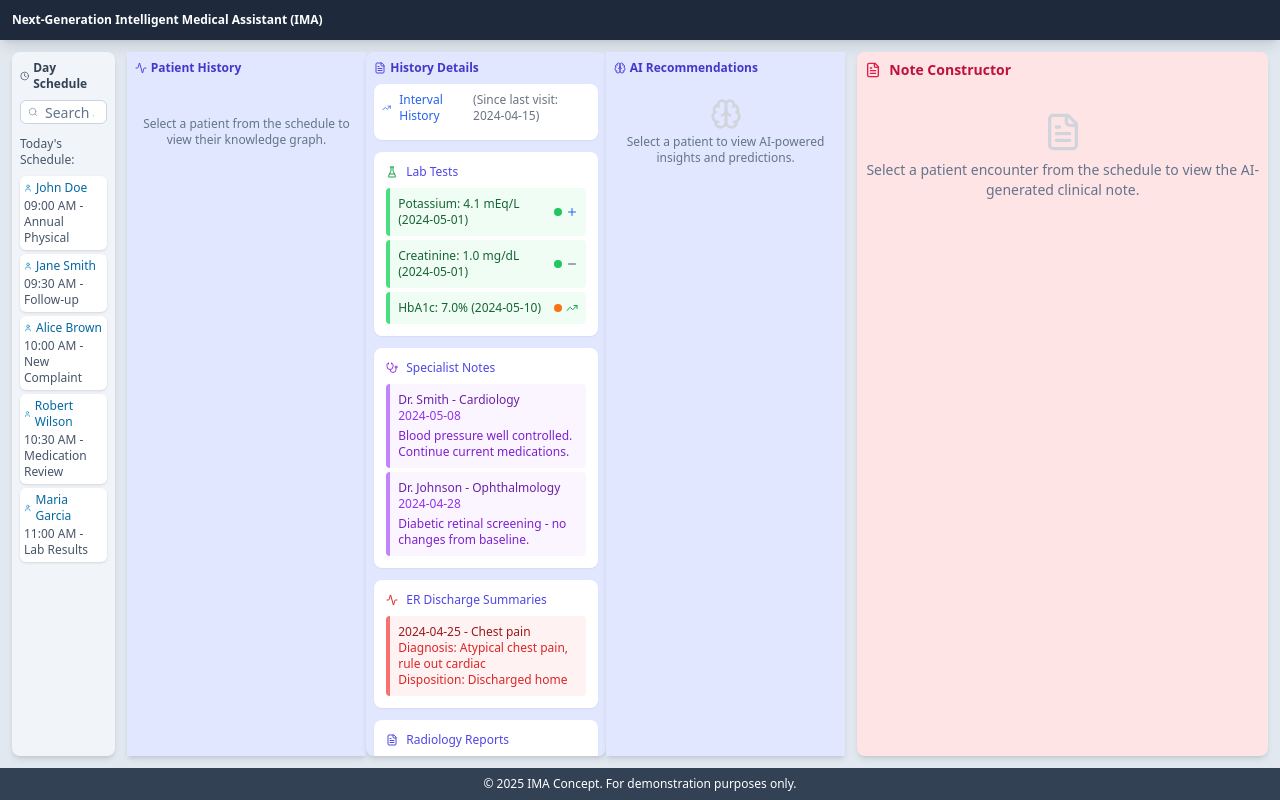
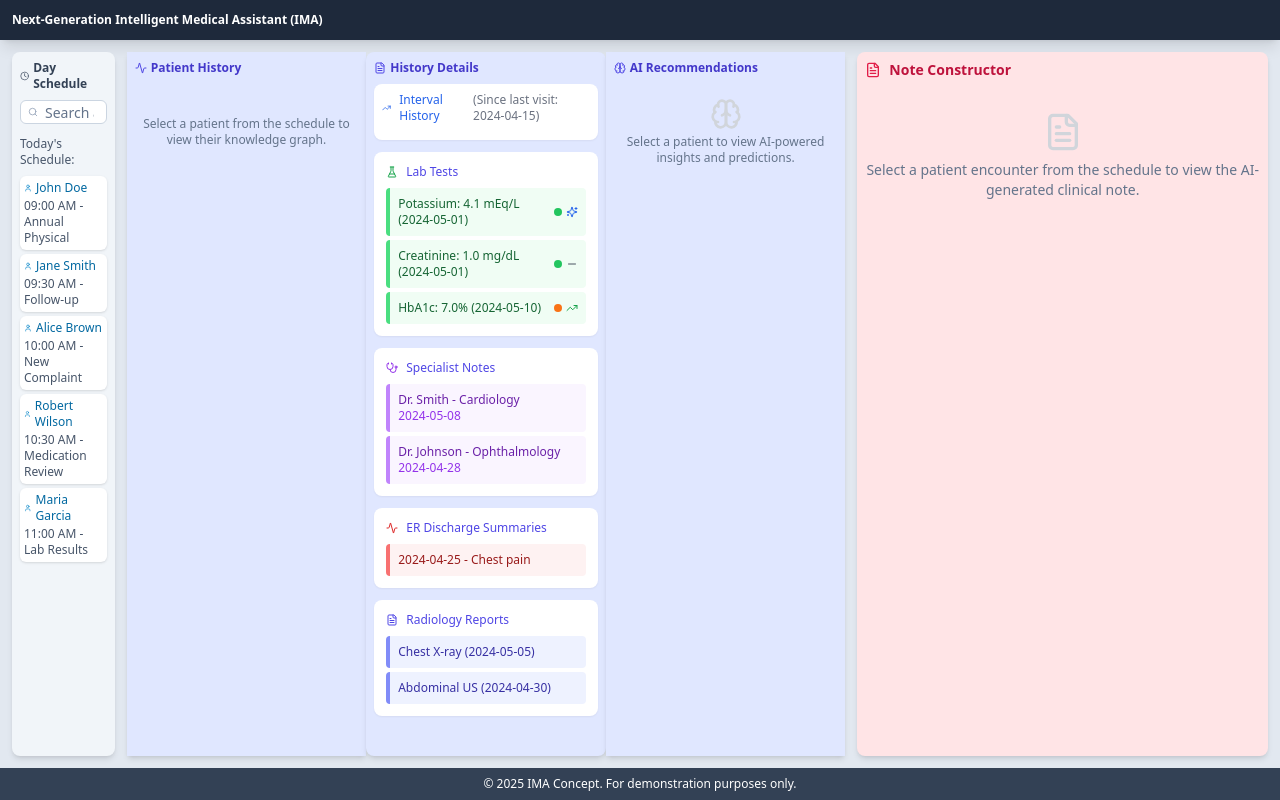
Before and after one commit to kkeshavjee/ima-insight-navigator, a React (Vite) app: page / in a window 1280 px wide. Built offline with nearby package versions, Linux system fonts and the light colour scheme.

Commit message:
Refactor: Improve interval history display
- Replaced "new" icon with sparkles.
- Modified Specialist Notes, ER discharge, and radiology reports to show only titles and dates.
- Implemented pop-up windows for detailed information.

```diff
--- a/src/components/drill-down/IntervalHistoryCard.tsx
+++ b/src/components/drill-down/IntervalHistoryCard.tsx
@@ -1,6 +1,7 @@
 
 import React from 'react';
-import { TrendingUp, FlaskConical, FileText, Activity, Stethoscope, Plus, Minus } from 'lucide-react';
+import { TrendingUp, FlaskConical, FileText, Activity, Stethoscope, Sparkles, Minus } from 'lucide-react';
+import { Popover, PopoverContent, PopoverTrigger } from '@/components/ui/popover';
 import DetailCard, { StatusBadge } from './DetailCard';
 
 interface IntervalHistoryData {
@@ -18,13 +19,13 @@ const IntervalHistoryCard: React.FC<IntervalHistoryCardProps> = ({ intervalHisto
   const getChangeIcon = (change: string) => {
     switch (change.toLowerCase()) {
       case 'new':
-        return <Plus className="w-3 h-3 text-blue-600" />;
+        return <Sparkles className="w-3 h-3 text-blue-600" />;
       case 'stable':
         return <Minus className="w-3 h-3 text-gray-600" />;
       case 'improved':
         return <TrendingUp className="w-3 h-3 text-green-600" />;
       default:
-        return <Plus className="w-3 h-3 text-blue-600" />;
+        return <Sparkles className="w-3 h-3 text-blue-600" />;
     }
   };
 
@@ -66,11 +67,21 @@ const IntervalHistoryCard: React.FC<IntervalHistoryCardProps> = ({ intervalHisto
           title="Specialist Notes"
           items={intervalHistory.specialistNotes}
           renderItem={(note, index) => (
-            <div key={index} className="p-2 bg-purple-50 rounded border-l-4 border-purple-400">
+            <Popover key={index}>
+              <PopoverTrigger asChild>
+                <div className="p-2 bg-purple-50 rounded border-l-4 border-purple-400 cursor-pointer hover:bg-purple-100 transition-colors">
                   <div className="text-xs font-medium text-purple-800">{note.specialist} - {note.type}</div>
                   <div className="text-xs text-purple-600">{note.date}</div>
-              <div className="text-xs text-purple-700 mt-1">{note.summary}</div>
                 </div>
+              </PopoverTrigger>
+              <PopoverContent className="w-80 z-50" side="right" align="start">
+                <div className="space-y-2">
+                  <div className="text-sm font-medium text-purple-800">{note.specialist} - {note.type}</div>
+                  <div className="text-sm text-purple-600">{note.date}</div>
+                  <div className="text-sm text-purple-700 mt-2">{note.summary}</div>
+                </div>
+              </PopoverContent>
+            </Popover>
           )}
         />
 
@@ -81,11 +92,20 @@ const IntervalHistoryCard: React.FC<IntervalHistoryCardProps> = ({ intervalHisto
           title="ER Discharge Summaries"
           items={intervalHistory.erDischargeSummaries}
           renderItem={(er, index) => (
-            <div key={index} className="p-2 bg-red-50 rounded border-l-4 border-red-400">
+            <Popover key={index}>
+              <PopoverTrigger asChild>
+                <div className="p-2 bg-red-50 rounded border-l-4 border-red-400 cursor-pointer hover:bg-red-100 transition-colors">
                   <div className="text-xs font-medium text-red-800">{er.date} - {er.chiefComplaint}</div>
-              <div className="text-xs text-red-600">Diagnosis: {er.diagnosis}</div>
-              <div className="text-xs text-red-600">Disposition: {er.disposition}</div>
                 </div>
+              </PopoverTrigger>
+              <PopoverContent className="w-80 z-50" side="right" align="start">
+                <div className="space-y-2">
+                  <div className="text-sm font-medium text-red-800">{er.date} - {er.chiefComplaint}</div>
+                  <div className="text-sm text-red-600"><strong>Diagnosis:</strong> {er.diagnosis}</div>
+                  <div className="text-sm text-red-600"><strong>Disposition:</strong> {er.disposition}</div>
+                </div>
+              </PopoverContent>
+            </Popover>
           )}
         />
 
@@ -96,11 +116,20 @@ const IntervalHistoryCard: React.FC<IntervalHistoryCardProps> = ({ intervalHisto
           title="Radiology Reports"
           items={intervalHistory.radiologyReports}
           renderItem={(radiology, index) => (
-            <div key={index} className="p-2 bg-indigo-50 rounded border-l-4 border-indigo-400">
+            <Popover key={index}>
+              <PopoverTrigger asChild>
+                <div className="p-2 bg-indigo-50 rounded border-l-4 border-indigo-400 cursor-pointer hover:bg-indigo-100 transition-colors">
                   <div className="text-xs font-medium text-indigo-800">{radiology.study} ({radiology.date})</div>
-              <div className="text-xs text-indigo-600">Findings: {radiology.findings}</div>
-              <div className="text-xs text-indigo-700 font-medium">Impression: {radiology.impression}</div>
                 </div>
+              </PopoverTrigger>
+              <PopoverContent className="w-80 z-50" side="right" align="start">
+                <div className="space-y-2">
+                  <div className="text-sm font-medium text-indigo-800">{radiology.study} ({radiology.date})</div>
+                  <div className="text-sm text-indigo-600"><strong>Findings:</strong> {radiology.findings}</div>
+                  <div className="text-sm text-indigo-700 font-medium"><strong>Impression:</strong> {radiology.impression}</div>
+                </div>
+              </PopoverContent>
+            </Popover>
           )}
         />
       </div>
```
Lines whose indentation alone changed are shown as unchanged.
